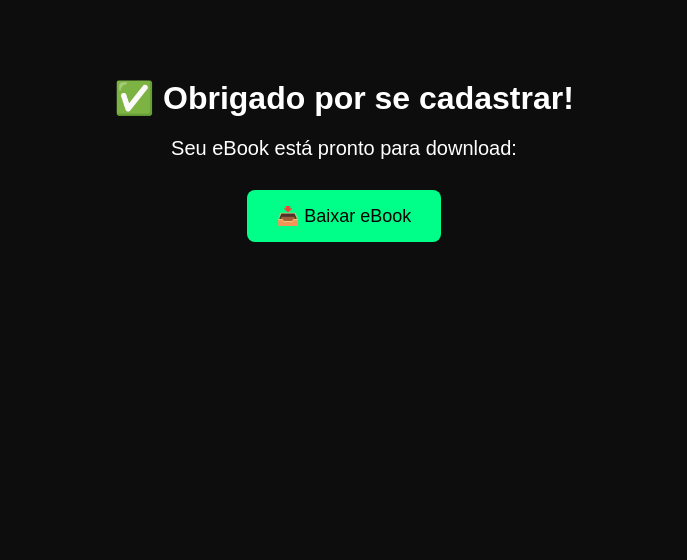
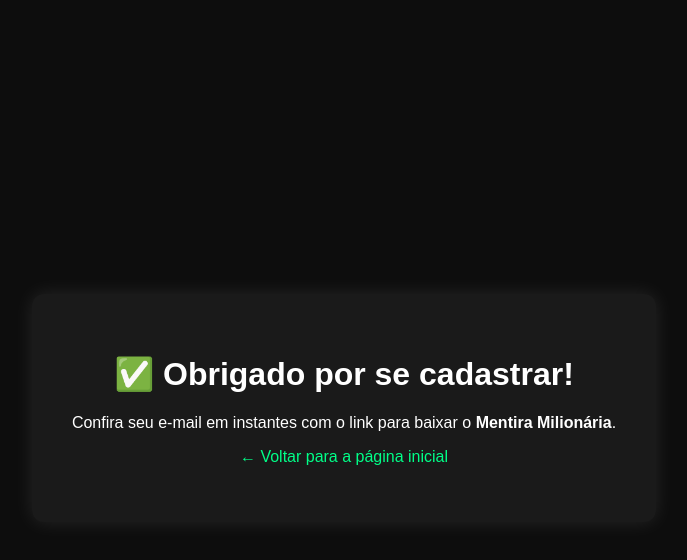
Before and after one commit to mentiramilionaria/mentiramilionaria.github.io, a plain HTML site: page Obrigado.html in a window 1280 px wide. Shown: the whole page, without its empty margins (296-983 px from the left). Drawn offline with Linux system fonts and the light colour scheme.

Commit message:
Criação da página de agradecimento personalizada
Adicionado arquivo obrigado.html com layout escuro e mensagem de confirmação para redirecionamento após envio de e-mail no formulário.

```diff
--- a/Obrigado.html
+++ b/Obrigado.html
@@ -2,40 +2,36 @@
 <html lang="pt-BR">
 <head>
   <meta charset="UTF-8">
-  <title>Obrigado pelo cadastro!</title>
-  <meta name="viewport" content="width=device-width, initial-scale=1.0">
+  <meta name="viewport" content="width=device-width, initial-scale=1">
+  <title>Obrigado!</title>
   <style>
     body {
       background-color: #0d0d0d;
-      color: #fff;
+      color: white;
       font-family: Arial, sans-serif;
+      display: flex;
+      align-items: center;
+      justify-content: center;
+      height: 100vh;
       text-align: center;
-      padding: 50px;
     }
-    h1 {
-      font-size: 32px;
-      margin-bottom: 20px;
+    .box {
+      padding: 40px;
+      background: #1a1a1a;
+      border-radius: 12px;
+      box-shadow: 0 0 20px rgba(255, 255, 255, 0.1);
     }
-    p {
-      font-size: 20px;
-      margin-bottom: 30px;
-    }
-    a button {
-      background-color: #00ff88;
-      color: #000;
-      padding: 15px 30px;
-      font-size: 18px;
-      border: none;
-      border-radius: 8px;
-      cursor: pointer;
+    a {
+      color: #00ff88;
+      text-decoration: none;
     }
   </style>
 </head>
 <body>
-  <h1>✅ Obrigado por se cadastrar!</h1>
-  <p>Seu eBook está pronto para download:</p>
-  <a href="LINK_DO_SEU_EBOOK.pdf" download>
-    <button>📥 Baixar eBook</button>
-  </a>
+  <div class="box">
+    <h1>✅ Obrigado por se cadastrar!</h1>
+    <p>Confira seu e-mail em instantes com o link para baixar o <strong>Mentira Milionária</strong>.</p>
+    <p><a href="index.html">← Voltar para a página inicial</a></p>
+  </div>
 </body>
 </html>
```
